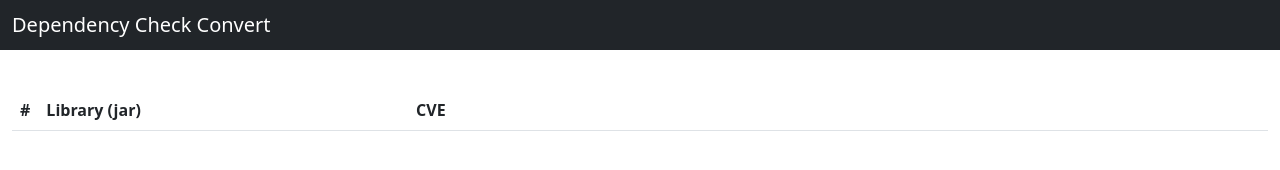
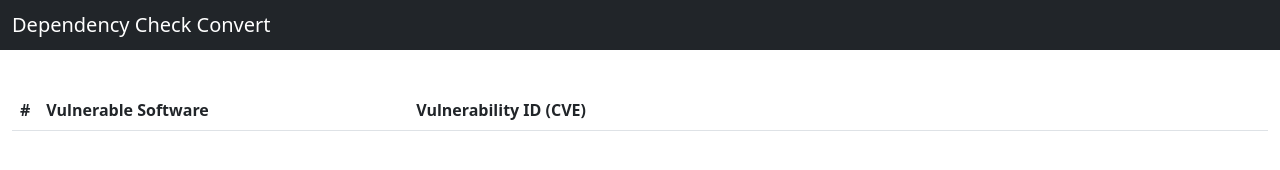
Before and after one commit to stevejubs/dependency-check.github.io, a plain HTML site: page index.html in a window 1280 px wide. Drawn offline with nearby package versions, Linux system fonts and the light colour scheme.

Commit message:
Update index.html

```diff
--- a/index.html
+++ b/index.html
@@ -34,8 +34,8 @@
               <thead>
                 <tr>
                   <th>#</th>
-                  <th style="width: 30%">Library (jar)</th>
-                  <th style="width: 70%">CVE</th>
+                  <th style="width: 30%">Vulnerable Software</th>
+                  <th style="width: 70%">Vulnerability ID (CVE)</th>
                 </tr>
               </thead>
               <tbody id="dependency-demo"></tbody>
```
